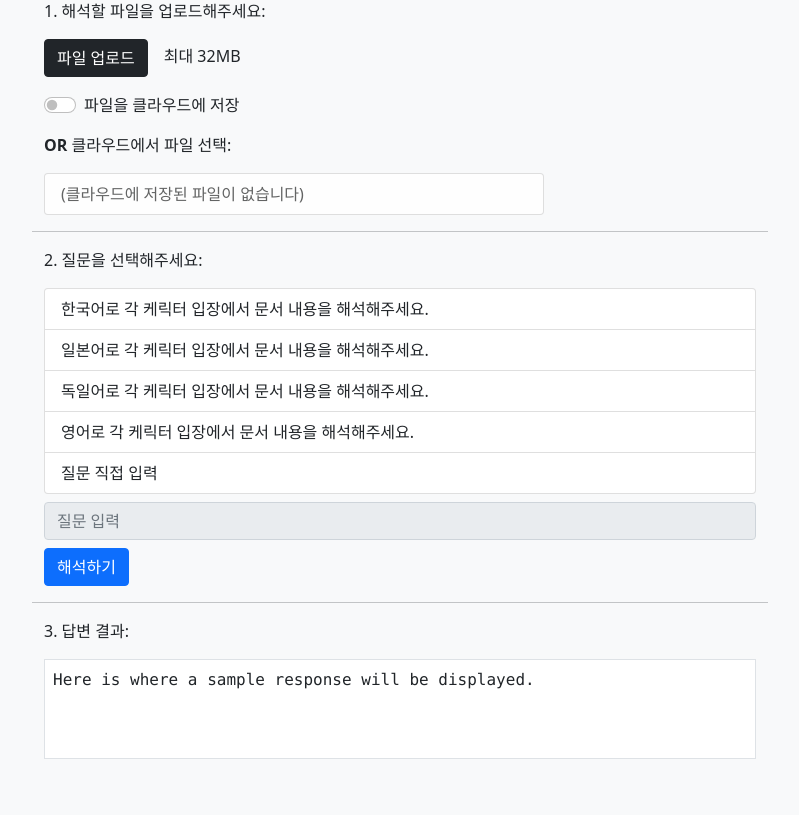
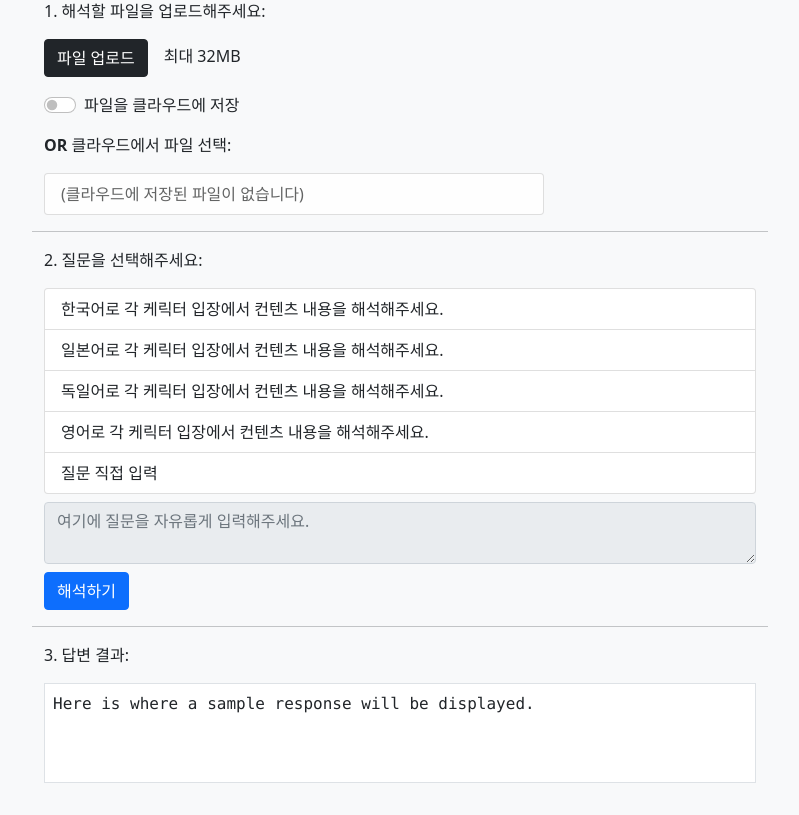
Before and after one commit to MarshmallowShadow/cj-enm-poc-gen-ai, a Django app: template demo/templates/main/index.html in a window 1280 px wide. Shown: the part 137-952 px from the top of the page, without its empty margins (240-1039 px from the left). Before the commit the page ends 896 px from the top, so only its background shows below. Run offline with Django 5.2, Linux system fonts and the light colour scheme; the template is opened without the code that fills it, so the values that code supplies are empty; some libraries are stand-ins or nearby versions.

Commit message:
Fix: Changed customQuestion input to textarea

```diff
--- a/demo/templates/main/index.html
+++ b/demo/templates/main/index.html
@@ -55,13 +55,14 @@
             <div class="container-fluid my-3">
                 <p>2. 질문을 선택해주세요:</p>
                 <ul class="list-group my-2">
-                    <li class="container-fluid list-group-item question" data-value="question1">한국어로 각 케릭터 입장에서 문서 내용을 해석해주세요.</li>
-                    <li class="container-fluid list-group-item question" data-value="question2">일본어로 각 케릭터 입장에서 문서 내용을 해석해주세요.</li>
-                    <li class="container-fluid list-group-item question" data-value="question3">독일어로 각 케릭터 입장에서 문서 내용을 해석해주세요.</li>
-                    <li class="container-fluid list-group-item question" data-value="question4">영어로 각 케릭터 입장에서 문서 내용을 해석해주세요.</li>
+
+                    <li class="container-fluid list-group-item question" data-value="question1">한국어로 각 케릭터 입장에서 컨텐츠 내용을 해석해주세요.</li>
+                    <li class="container-fluid list-group-item question" data-value="question2">일본어로 각 케릭터 입장에서 컨텐츠 내용을 해석해주세요.</li>
+                    <li class="container-fluid list-group-item question" data-value="question3">독일어로 각 케릭터 입장에서 컨텐츠 내용을 해석해주세요.</li>
+                    <li class="container-fluid list-group-item question" data-value="question4">영어로 각 케릭터 입장에서 컨텐츠 내용을 해석해주세요.</li>
                     <li class="container-fluid list-group-item question custom" data-value="questionCustom"><label for="customQuestion">질문 직접 입력</label></li>
                 </ul>
-                <input id="customQuestion" class="form-control my-2" type="text" placeholder="질문 입력" disabled>
+                <textarea id="customQuestion" class="form-control my-2" type="text" placeholder="여기에 질문을 자유롭게 입력해주세요." disabled></textarea>
                 <button id="btnSubmit" class="btn btn-primary">해석하기</button> <span id="loadingText" style="display: none;"><img alt="" id="loadingIcon" class="mx-2" src="{% static 'demo/img/loading.gif' %}">해석 중...</span>
             </div>
             <hr>
```
